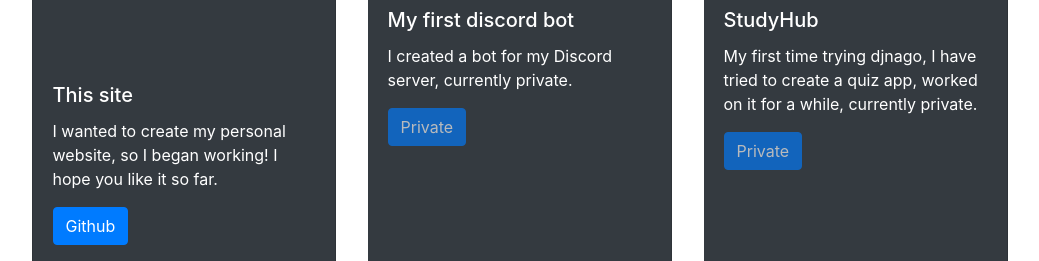
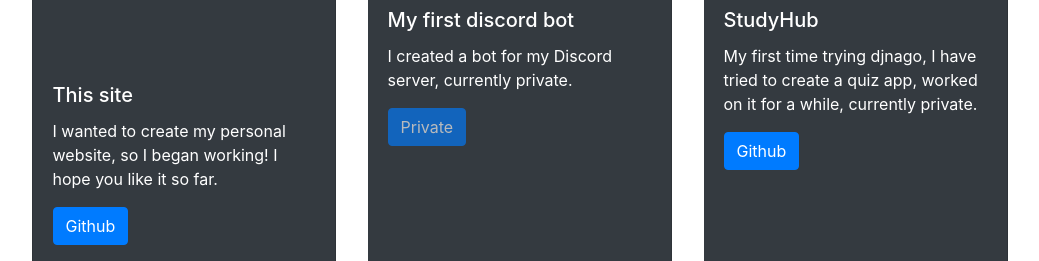
Before and after one commit to NimVrod/Page, a website: page index.html in a window 1280 px wide. Shown: the part 1120-1381 px from the top of the page, without its empty margins (128-1167 px from the left). Drawn offline with nearby package versions, Linux system fonts and the light colour scheme; no server answers.

Commit message:
Update index.html

```diff
--- a/index.html
+++ b/index.html
@@ -122,7 +122,7 @@
                             <p class="card-text">
                                 My first time trying djnago, I have tried to create a quiz app, worked on it for a while, currently private.
                             </p>
-                            <a href="https://github.com/NimVrod/StudyHub" class="btn btn-primary disabled">Private</a>
+                            <a href="https://github.com/NimVrod/StudyHub" class="btn btn-primary">Github</a>
                         </div>
                     </div>
                 </div>
```
